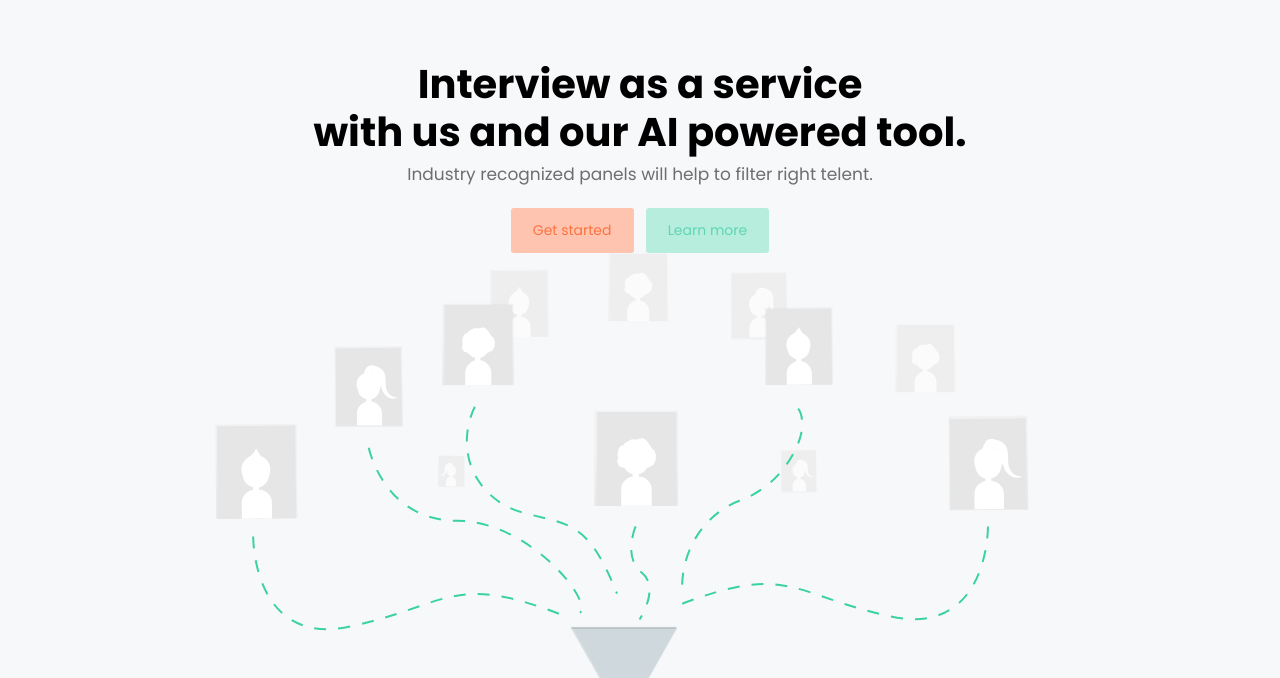
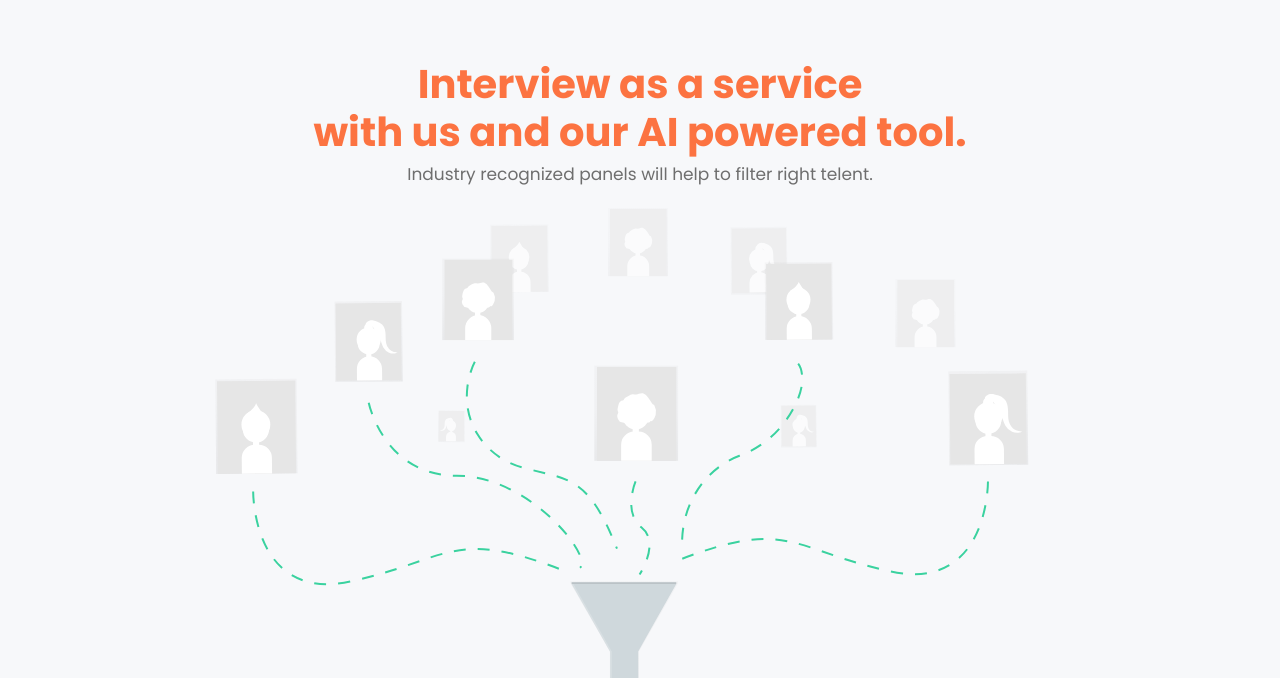
Before and after one commit to ajitkumargiri/interviewserv, a website: page index.html in a window 1280 px wide. Shown: the part 122-800 px from the top of the page. Drawn offline with Linux system fonts and the light colour scheme.

Commit message:
color change

```diff
--- a/index.html
+++ b/index.html
@@ -64,12 +64,9 @@
   </header>
   <div class="banner" >
     <div class="container">
-      <h1 class="font-weight-semibold">Interview as a service <br>with us and our AI powered tool.</h1>
+      <h1 class="font-weight-semibold logo">Interview as a service <br>with us and our AI powered tool.</h1>
       <h6 class="font-weight-normal text-muted pb-3">Industry recognized panels will help to filter right telent.</h6>
-      <div>
-        <button class="btn btn-opacity-light mr-1">Get started</button>
-        <button class="btn btn-opacity-success ml-1">Learn more</button>
-      </div>
+
       <!--img src="images/Group171.svg" alt="" class="img-fluid"-->
       <img src="images/filter.svg" alt="" class="img-fluid">
     </div>
```
